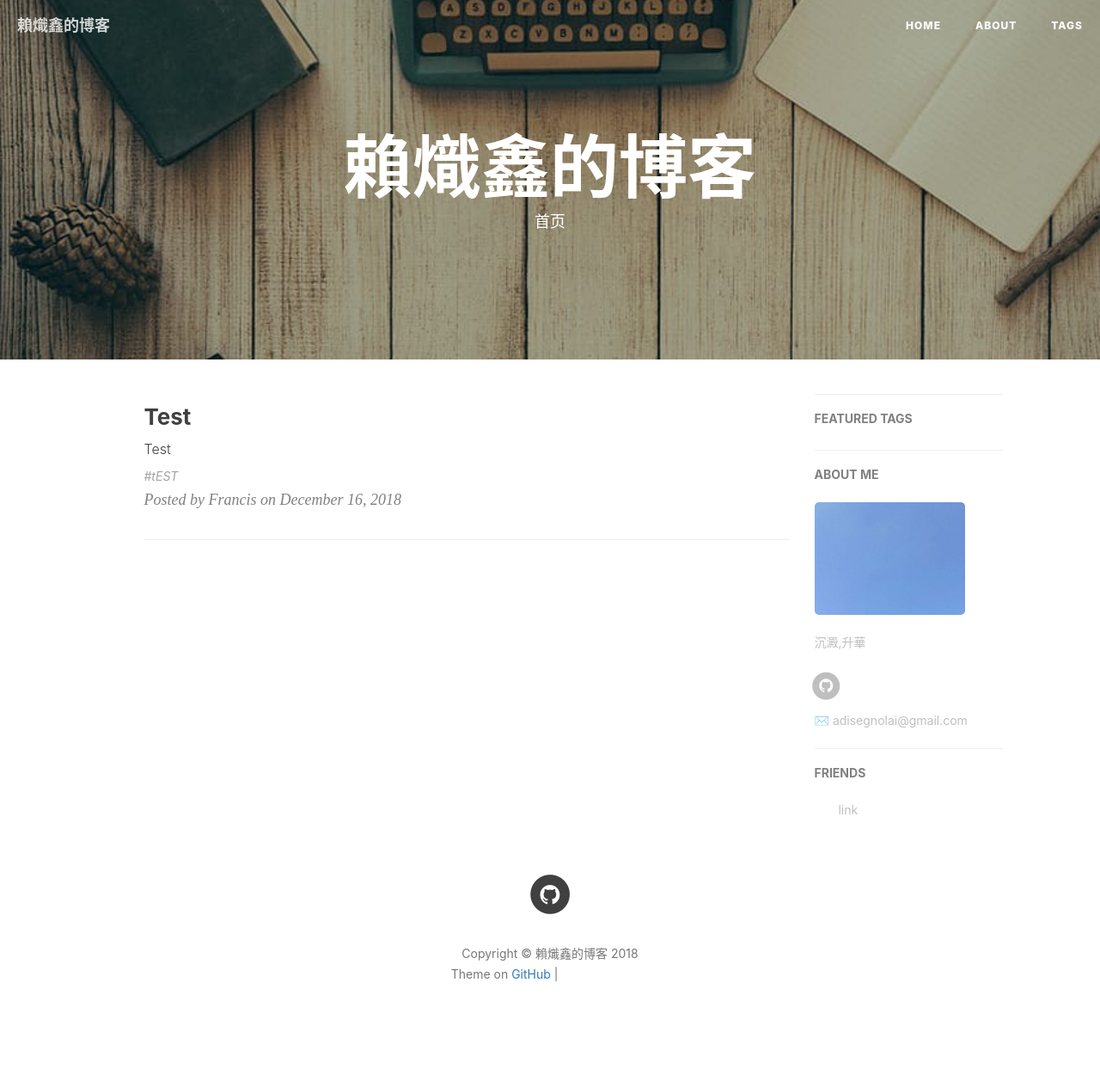
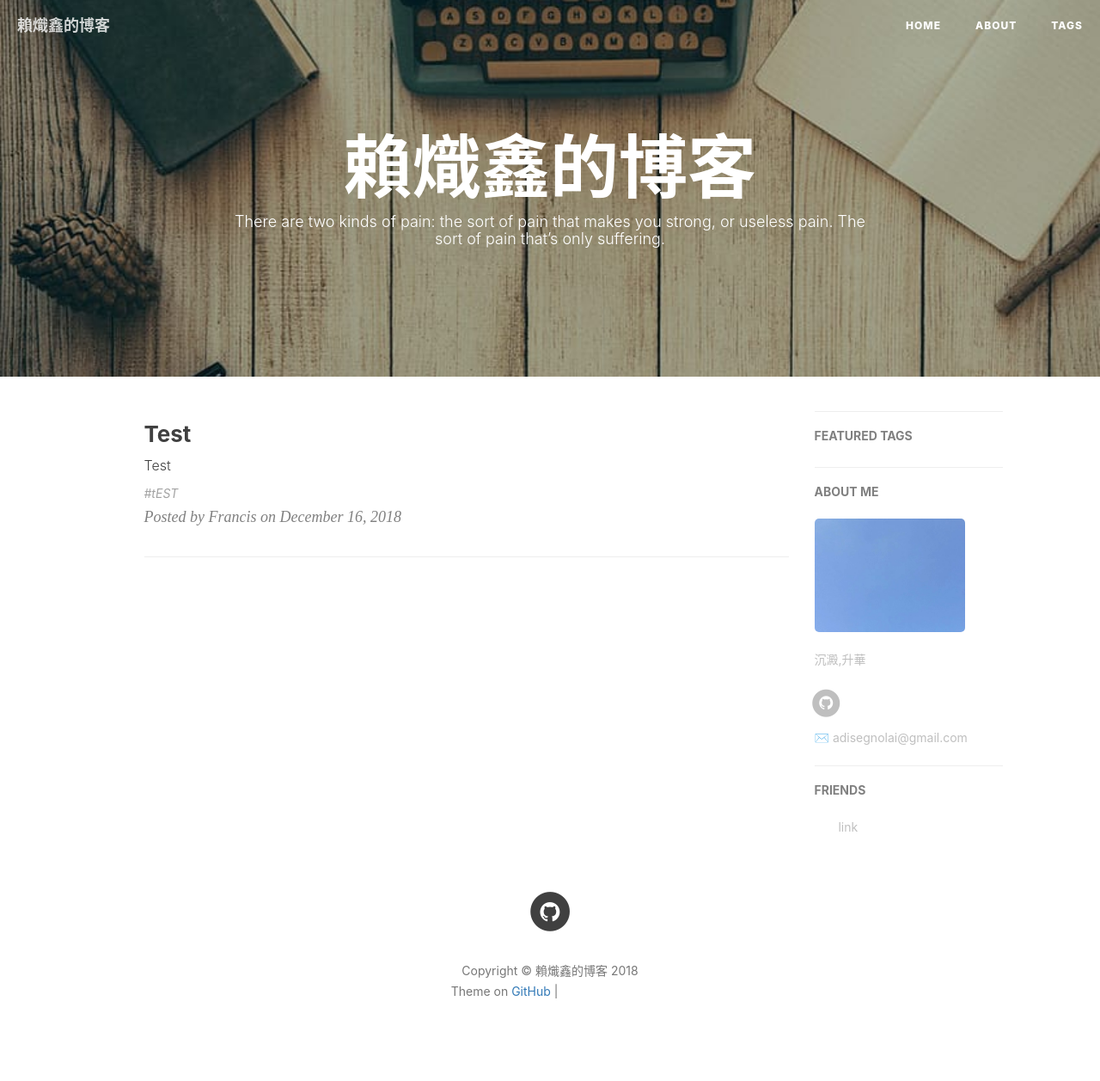
Before and after one commit to laichixin/laichixin.github.com, a Jekyll site: the page built from index.html, in a window 1280 px wide. Shown: the whole page at 86% size. Built offline with Jekyll 4.4.1, drawn with Linux system fonts in a browser that asks for light colours; nearby versions of some CDN libraries; the list of posts is cut into pages by our own code; comment, search, counter and statistics services are not loaded; grey boxes are pictures that could not be loaded.

Commit message:
添加描述

```diff
--- a/index.html
+++ b/index.html
@@ -1,6 +1,6 @@
 ---
 layout: page
-description: "首页"
+description: "There are two kinds of pain: the sort of pain that makes you strong, or useless pain. The sort of pain that’s only suffering."
 ---
 
 {% for post in paginator.posts %}
```
